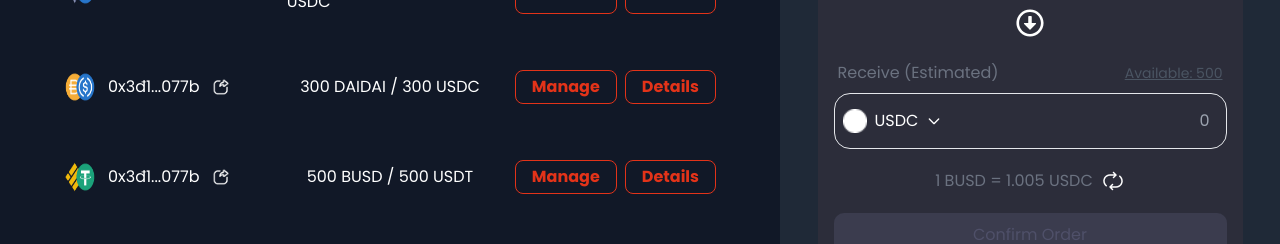
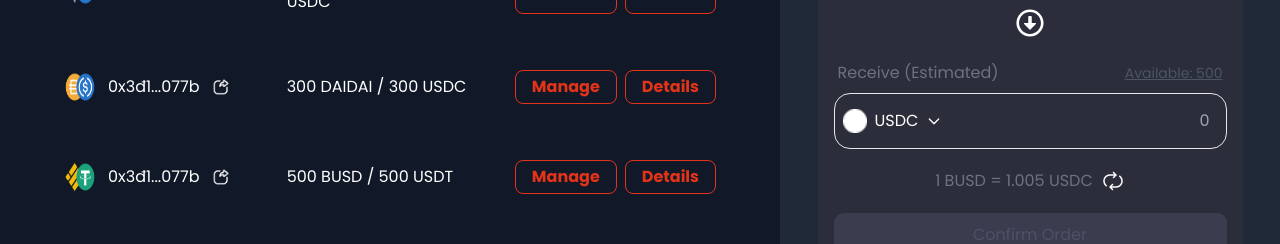
Before and after one commit to ScriptPythonic/Crypto-exchange, a React (Vite) app: page /liquidity in a window 1280 px wide. Shown: the part 291-535 px from the top of the page. Built offline with nearby package versions, Linux system fonts and the light colour scheme.

Commit message:
minor update

```diff
--- a/src/components/Liquidity.jsx
+++ b/src/components/Liquidity.jsx
@@ -28,7 +28,7 @@
                </div>
 
                {/* My Liquidity */}
-               <div className="flex items-center justify-center text-sm sm:text-base">
+               <div className="flex items-center justify-startgit  text-sm sm:text-base">
                   {`${pool.inputAmount} ${pool.inputToken} / ${pool.outputAmount} ${pool.outputToken}`}
                </div>
 
```
